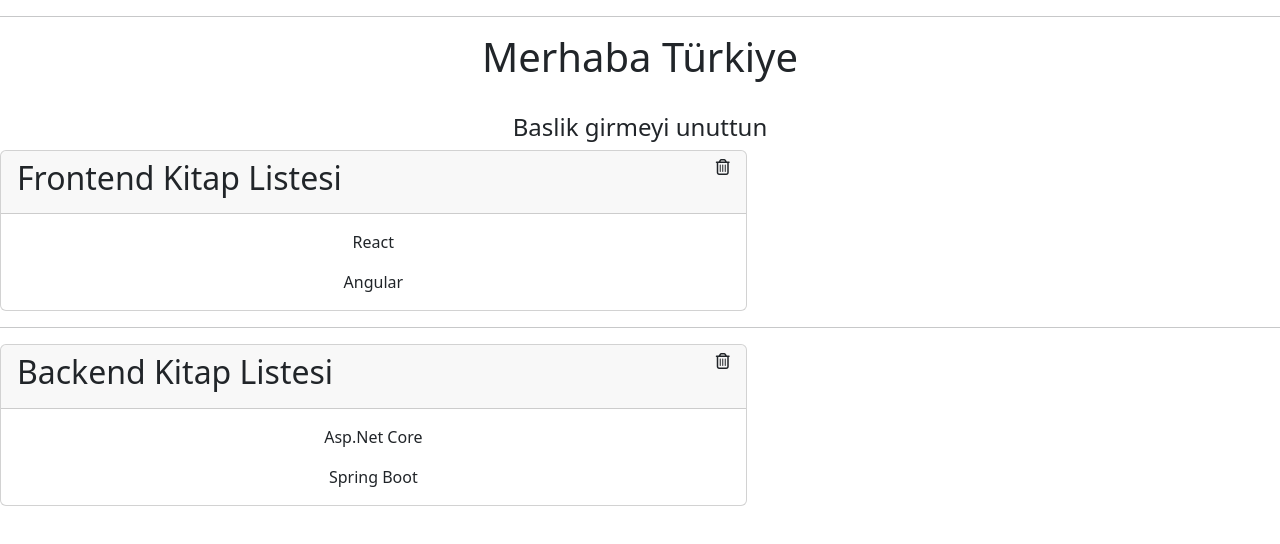
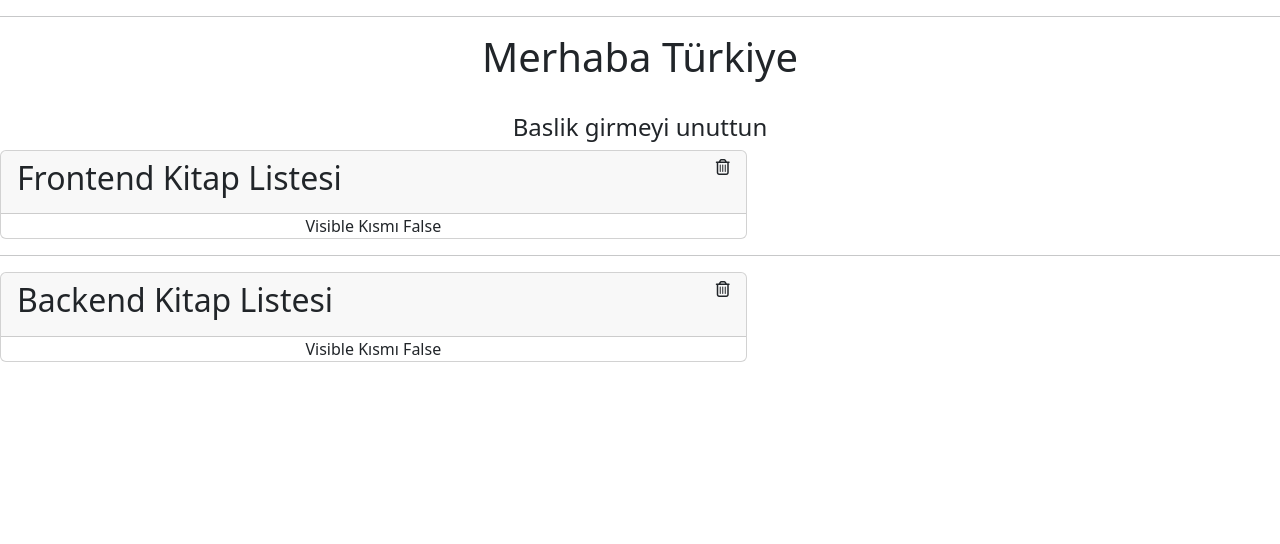
Before and after one commit to mustafa0661/IleriProgramlama_BMT444, a React (Create React App) app: page / in a window 1280 px wide. Shown: the top 544 px of the page. Built offline with nearby package versions, Linux system fonts and the light colour scheme.

Commit message:
isVisible state'i eklendi

```diff
--- a/src/components/PropKullanimi.js
+++ b/src/components/PropKullanimi.js
@@ -2,9 +2,16 @@ import React, { Component } from 'react'
 import PropTypes from "prop-types";
 
 export default class PropKullanimi extends Component {
+    constructor(props){
+        super(props);
+        this.state = {
+            isVisible : false
+        }
+    }
   render() {
 
     const {bir, iki, uc} = this.props;
+    const {isVisible} = this.state;
     return (
       <div className='col-md-7 mb-3'>
         <div className='card'>
@@ -12,10 +19,12 @@ export default class PropKullanimi extends Component {
                 <h2 className='d-inline'>{bir}</h2>
                 <i className='far fa-trash-alt' style={{cursor:'pointer'}}></i>
             </div>
-            <div className='card-body'>
-                <p className='card-text'>{iki}</p>
-                <p className='card-text'>{uc}</p>
-            </div>
+            {isVisible ?
+                <div className='card-body'>
+                    <p className='card-text'>{iki}</p>
+                    <p className='card-text'>{uc}</p>
+                </div> : <p className='card-text'>Visible Kısmı False</p>
+            }
         </div>
       </div>
     )
```
